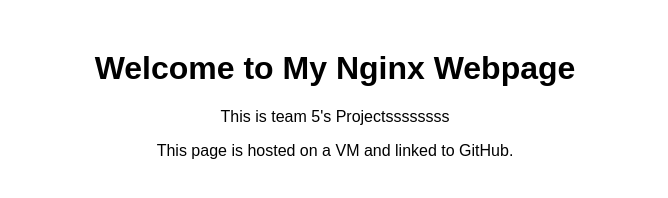
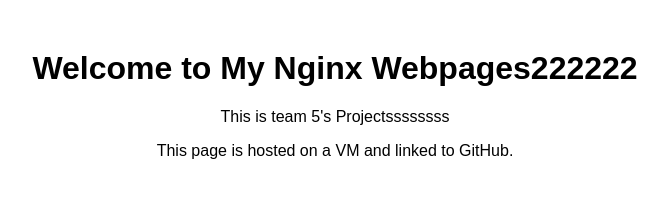
Before and after one commit to Elnathan-Y/C270_Week12_Demo, a plain HTML site: page index.html in a window 1280 px wide. Shown: the whole page, without its empty margins (305-973 px from the left). Drawn offline with Linux system fonts and the light colour scheme.

Commit message:
shezad changes

```diff
--- a/index.html
+++ b/index.html
@@ -7,7 +7,7 @@
     </style>
 </head>
 <body>
-    <h1>Welcome to My Nginx Webpage</h1>
+    <h1>Welcome to My Nginx Webpages222222</h1>
     <p>This is team 5's Projectssssssss</p>
     <p>This page is hosted on a VM and linked to GitHub.</p>
 </body>
```
